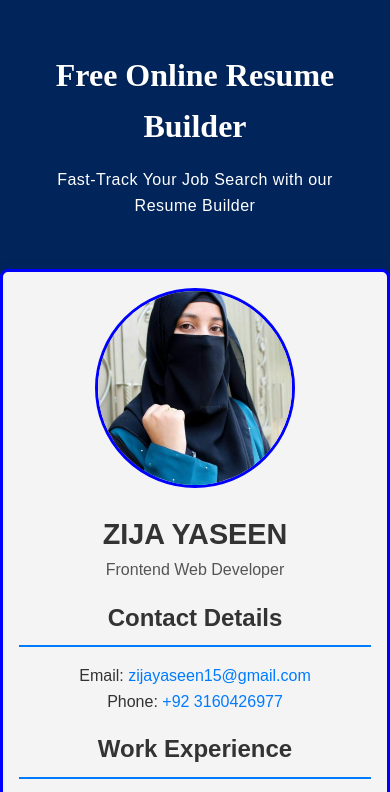
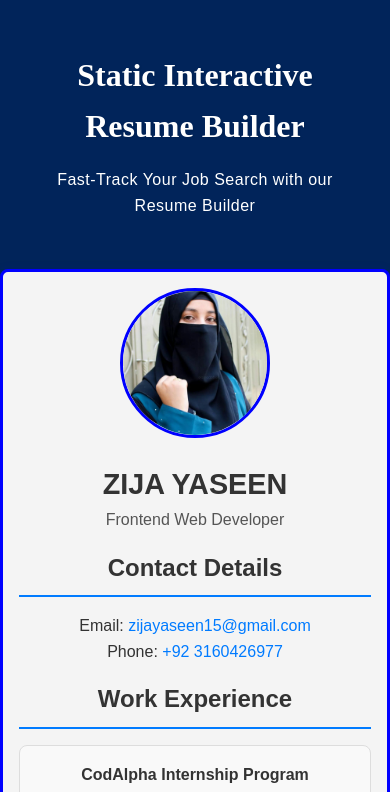
Before and after one commit to ZijaYaseen/Static_Resume-Builder_Milestone01, a plain HTML site: page index.html in a window 390 px wide. Both pictures are taken after a click on the button "Show Experience". Shown: the top 792 px of the page. Drawn offline with Linux system fonts and the light colour scheme.

Commit message:
milestone01&02

```diff
--- a/index.html
+++ b/index.html
@@ -9,14 +9,14 @@
 <body>
 
 
-    <!-- Container for the entire resume content -->
         <!-- Profile Section -->
          <section>
             <div class="header">
-            <h1>Free Online Resume Builder</h1>
+            <h1>Static Interactive Resume Builder</h1>
             <p>Fast-Track Your Job Search with our Resume Builder</p>
         </div>
 
+          <!-- Container for the entire resume content -->
         <div class="profile-section">
             <img src="./assets/Porofile-picture.jpeg" alt="Profile Picture" class="profile-picture">
             <h1 class="profile-name">ZIJA YASEEN</h1>
@@ -67,9 +67,6 @@
 
 </section>
 
-
-
-
     <script src="./index.js"></script>
 </body>
 </html>
--- a/style.css
+++ b/style.css
@@ -131,6 +131,7 @@ button {
     border-radius: 5px;
     cursor: pointer;
     transition: background-color 0.3s ease;
+    width: 28%;
 }
 
 button:hover {
@@ -143,7 +144,7 @@ button:hover {
 }
 
 .experience-item {
-    margin-bottom: 1.5rem;
+    margin-bottom: 1rem;
     padding: 1rem;
     border: 1px solid #ddd;
     border-radius: 0.5rem;
@@ -151,7 +152,7 @@ button:hover {
 }
 
 .experience-title {
-    font-size: 1.25rem; /* Adjust based on your theme */
+    font-size: 1rem;
     color: #333;
     margin-bottom: 0.5rem;
 }
@@ -197,14 +198,14 @@ button:hover {
 @media (max-width : 768px) {
 
     .header h1{
-        font-size: 2.1rem;
+        font-size: 1.8rem;
     }
 
     .header p {
         font-size: 1rem;
     }
     .profile-section {
-        width: 100%;
+        width: 95%;
         padding: 0.5rem;
     }
 
@@ -218,11 +219,12 @@ button:hover {
     }
 
     .profile-picture {
-        width: 200px;
+        width: 150px;
+        height: 150px;
     }
 
     button {
-        width: 40%;
+        width: 35%;
     }
 }
 
@@ -246,7 +248,8 @@ button:hover {
         font-size: 1rem;
     }
     .profile-picture {
-        width: 200px;
+        width: 150px;
+        height: 150px;
     }
 
     button {
```
